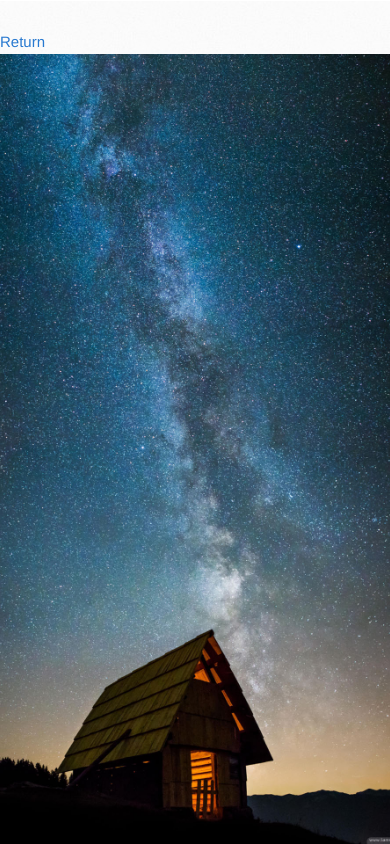
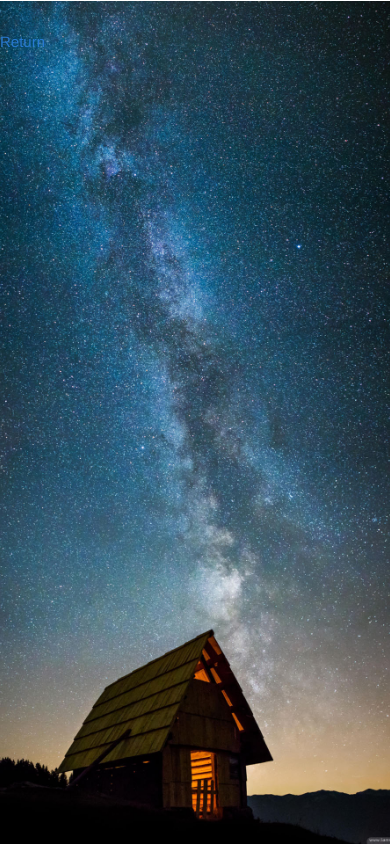
Before and after one commit to caladanY/caladanY.github.io, a plain HTML site: page try_new_page.html in a window 390 px wide. Drawn offline with Linux system fonts and the light colour scheme.

Commit message:
mobile compatible5

```diff
--- a/try_new_page.html
+++ b/try_new_page.html
@@ -13,22 +13,36 @@
     <script src="//html5shiv.googlecode.com/svn/trunk/html5.js"></script>
     <![endif]-->
 	<style>
-	  html {
+	  div.bg {
 	  background: url(images/milkyWay.jpg) no-repeat center center fixed;
 	  -webkit-background-size: cover;
       -moz-background-size: cover;
       -o-background-size: cover;
       background-size: cover;
+      min-height: 100%;
+      min-width: 1024px;
+	  width: 100%;
+      height: auto;
+	  position: fixed;
+      top: 0;
+      left: 0;
       }
 
 
 	  @media only screen and (max-width: 1080px) {
-		html{
+		div.bg{
 		  background: url(images/milkyWayMobile.jpg) no-repeat center center fixed;
 	      -webkit-background-size: cover;
           -moz-background-size: cover;
           -o-background-size: cover;
           background-size: cover;
+		  min-height: 100%;
+          min-width: 1024px;
+	      width: 100%;
+          height: auto;
+	      position: fixed;
+          top: 0;
+          left: 0;
 		}
 	  }
 	</style>
@@ -36,8 +50,10 @@
   </head>
 
   <body>
+  <div class="bg">
     <div id="content-wrapper">
 	  <div id="main-content">
 	  <a href="https://caladany.github.io/" target="_self">Return</a>
 	  </div>
 	</div>
+  </div>
```
